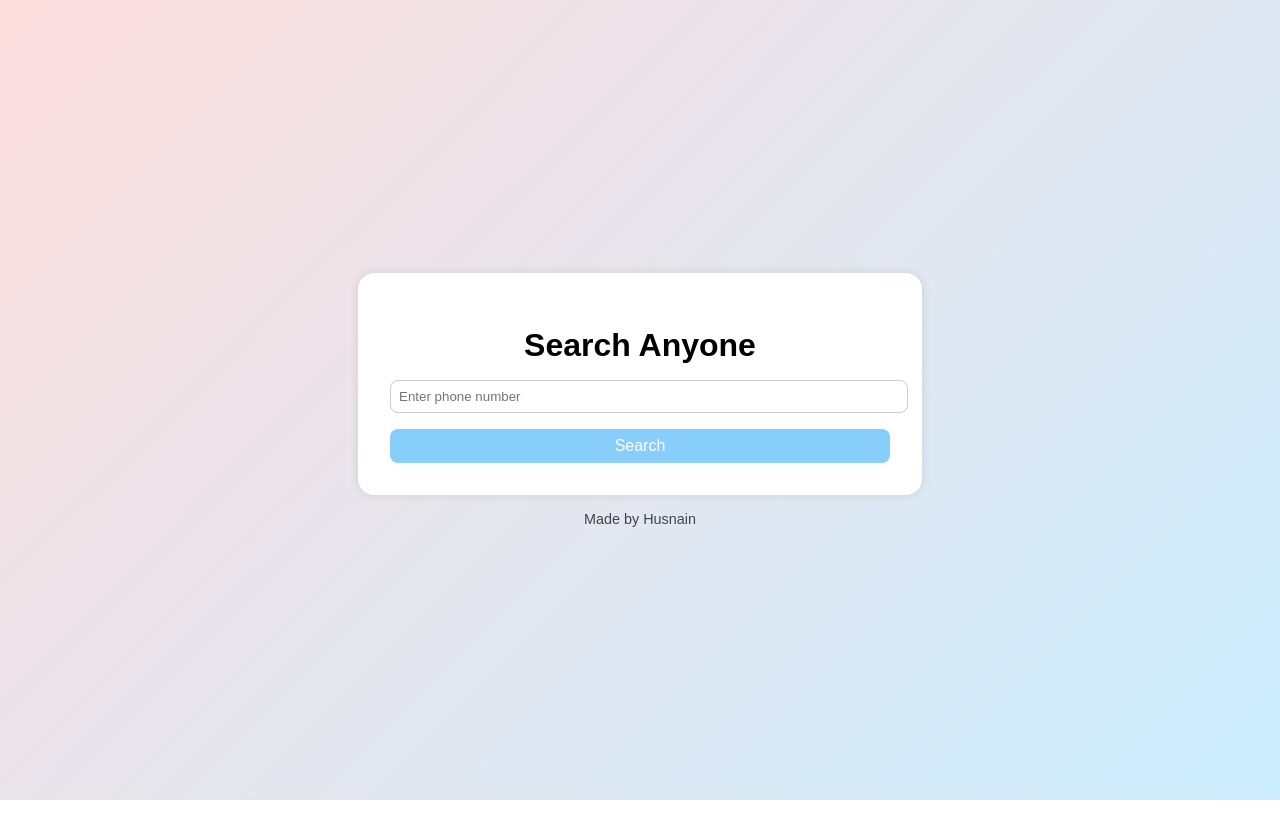
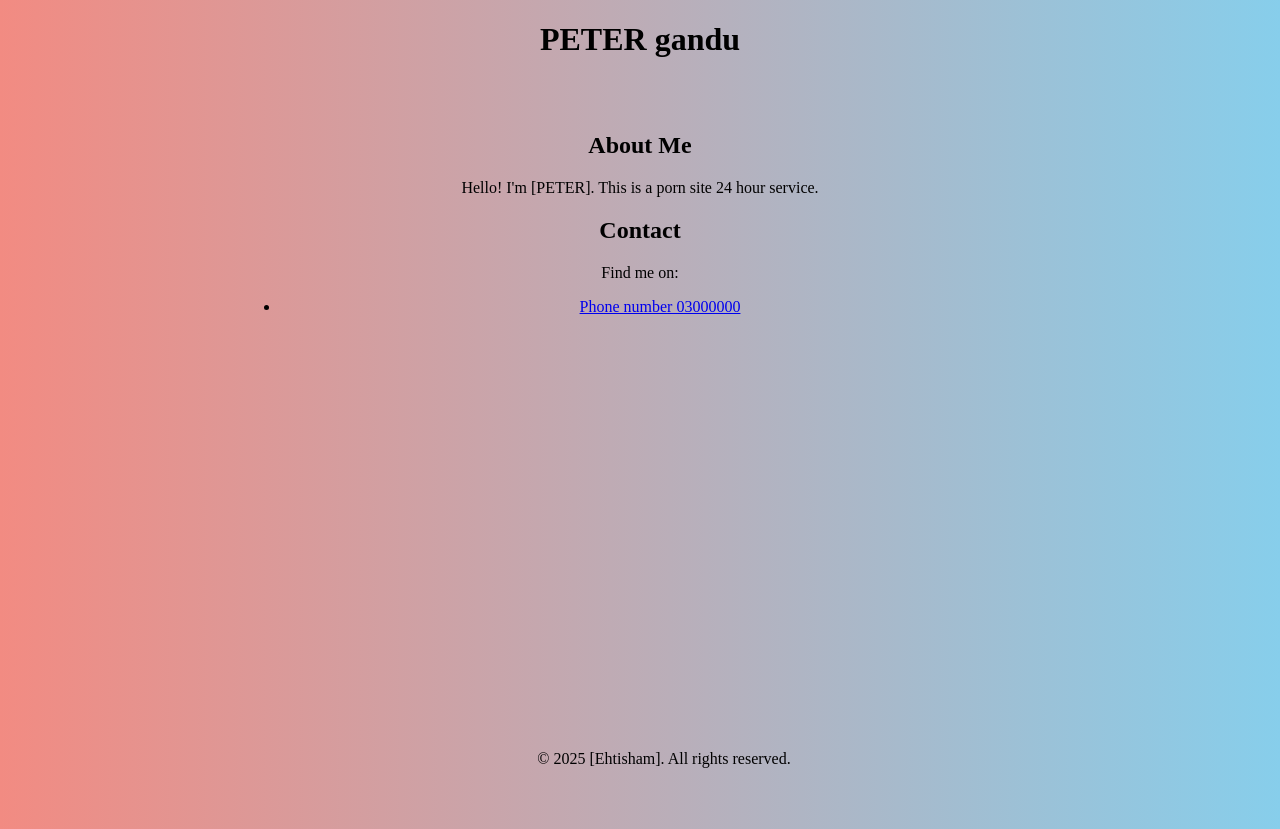
Before and after one commit to husnainhamid/Search-Anyone-now, a plain HTML site: page index.html in a window 1280 px wide. Before the commit the page ends 800 px from the top, so only its background shows below. Drawn offline with Linux system fonts and the light colour scheme.

Commit message:
Update index.html

```diff
--- a/index.html
+++ b/index.html
@@ -1,145 +1,57 @@
+
 <!DOCTYPE html>
 <html lang="en">
 <head>
   <meta charset="UTF-8" />
   <meta name="viewport" content="width=device-width, initial-scale=1.0" />
-  <title>Search Anyone</title>
+  <title>PETER gandu</title>
   <style>
     body {
-      font-family: sans-serif;
-      margin: 0;
-      padding: 0;
-      background: linear-gradient(135deg, #fddede, #cceeff);
-      display: flex;
-      flex-direction: column;
-      justify-content: center;
-      align-items: center;
-      min-height: 100vh;
+  ...
+  display: flex;
+  flex-direction: column;
+  align-items: center;
+  justify-content: center;
+  height: 100vh;
+  text-align: center;
+  background: linear-gradient(to right, #f28b82, #87ceeb);
+
+}
+    main {
+      padding: 2em;
+      max-width: 800px;
+      margin: auto;
     }
-    .container {
-      background: white;
-      padding: 2rem;
-      border-radius: 1rem;
-      box-shadow: 0 0 10px rgba(0,0,0,0.1);
-      max-width: 500px;
+    footer {
+      background-color: #softpink;
+      text-align: center;
+      padding: 1em;
+      position: fixed;
+      bottom: 0;
       width: 100%;
     }
-    h1 {
-      text-align: center;
-      margin-bottom: 1rem;
-    }
-    input {
-      width: 100%;
-      padding: 0.5rem;
-      margin-bottom: 1rem;
-      border: 1px solid #ccc;
-      border-radius: 0.5rem;
-    }
-    button {
-      width: 100%;
-      padding: 0.5rem;
-      background-color: #87cefa;
-      color: white;
-      border: none;
-      border-radius: 0.5rem;
-      cursor: pointer;
-      font-size: 1rem;
-    }
-    .result {
-      margin-top: 1rem;
-      background: #f1f1f1;
-      padding: 1rem;
-      border-radius: 0.5rem;
-    }
-    .result strong {
-      color: #333;
-    }
-    footer {
-      margin-top: 1rem;
-      font-size: 0.9rem;
-      color: #444;
+    a {
+      color: #pastal pink;
     }
   </style>
 </head>
 <body>
-  <div class="container">
-    <h1>Search Anyone</h1>
-    <input type="text" id="phone" placeholder="Enter phone number" />
-    <button onclick="searchPerson()">Search</button>
-    <div id="result" class="result" style="display: none;"></div>
-  </div>
-  <footer>Made by Husnain</footer>
-  <script>
-    const mockDatabase = {
-      "1234567890": {
-        name: "Alice Johnson",
-        age: 34,
-        dob: "1989-04-12",
-        gender: "Female",
-        location: "Los Angeles, CA",
-        addressHistory: ["123 Maple St, LA, CA", "456 Oak Ave, LA, CA"],
-        relatives: ["Tom Johnson", "Sarah Johnson"],
-        emails: ["alice.johnson@example.com"],
-        carrier: "Verizon",
-        lineType: "Mobile",
-        associates: ["Mike Smith", "Jessica Adams"],
-        isBlacklisted: false,
-        isDNC: true,
-        dncComplainer: false
-      },
-      "9876543210": {
-        name: "Michael Smith",
-        age: 41,
-        dob: "1983-01-23",
-        gender: "Male",
-        location: "Chicago, IL",
-        addressHistory: ["789 Pine Rd, Chicago, IL"],
-        relatives: ["Emma Smith"],
-        emails: ["m.smith@example.com"],
-        carrier: "AT&T",
-        lineType: "Landline",
-        associates: ["John Clark"],
-        isBlacklisted: true,
-        isDNC: false,
-        dncComplainer: true
-      }
-    };
+  <header>
+    <h1>PETER gandu</h1>
+  </header>
+  <main>
+    <h2>About Me</h2>
+    <p>Hello! I'm [PETER]. This is a porn site 24 hour service.</p>
 
-    function searchPerson() {
-      const phone = document.getElementById('phone').value.trim();
-      const resultDiv = document.getElementById('result');
-
-      if (phone.length < 4) {
-        resultDiv.style.display = 'none';
-        return;
-      }
-
-      const data = mockDatabase[phone];
-
-      if (data) {
-        resultDiv.style.display = 'block';
-        resultDiv.innerHTML = `
-          <strong>Name:</strong> ${data.name}<br>
-          <strong>Age:</strong> ${data.age}<br>
-          <strong>Date of Birth:</strong> ${data.dob}<br>
-          <strong>Gender:</strong> ${data.gender}<br>
-          <strong>Phone:</strong> ${phone}<br>
-          <strong>Location:</strong> ${data.location}<br>
-          <strong>Address History:</strong> <ul>${data.addressHistory.map(addr => `<li>${addr}</li>`).join('')}</ul>
-          <strong>Relatives:</strong> ${data.relatives.join(', ')}<br>
-          <strong>Emails:</strong> ${data.emails.join(', ')}<br>
-          <strong>Carrier:</strong> ${data.carrier}<br>
-          <strong>Line Type:</strong> ${data.lineType}<br>
-          <strong>Associates:</strong> ${data.associates.join(', ')}<br>
-          <strong>Blacklisted:</strong> ${data.isBlacklisted ? 'Yes' : 'No'}<br>
-          <strong>DNC (Do Not Call):</strong> ${data.isDNC ? 'Yes' : 'No'}<br>
-          <strong>DNC Complainer:</strong> ${data.dncComplainer ? 'Yes' : 'No'}<br>
-        `;
-      } else {
-        resultDiv.style.display = 'block';
-        resultDiv.innerHTML = `<strong>No data found for this number.</strong>`;
-      }
-    }
-  </script>
+    <h2>Contact</h2>
+    <p>Find me on:
+      <ul>
+    <li><a href="#">Phone number 03000000</a></li>
+    </ul>
+    </p>
+  </main>
+  <footer>
+    <p>&copy; 2025 [Ehtisham]. All rights reserved.</p>
+  </footer>
 </body>
 </html>
```
